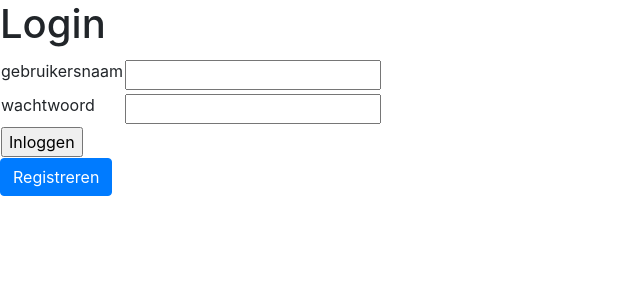
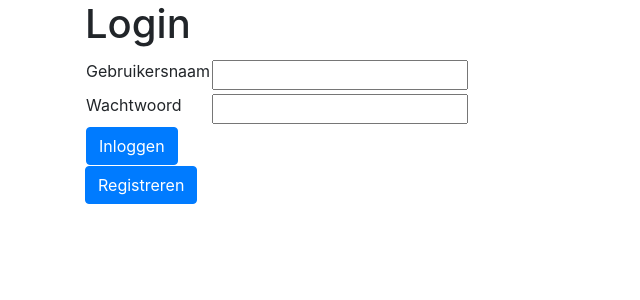
Before and after one commit to Markburg/Health, a PHP site: page / in a window 1280 px wide. Shown: the top 300 px of the page, without its empty margins (0-640 px from the left). Run offline with PHP 8.4, Linux system fonts and the light colour scheme.

Commit message:
logout fixed

```diff
--- a/index.php
+++ b/index.php
@@ -27,11 +27,6 @@ if(isset($_SESSION['role']) && $_SESSION['role']=="admin"){
     {
         $controller->deletePatientAction($_POST['deletepatient']);
     }
-    /*READ:  overzicht alle patienten */
-    else
-    {
-        $controller->readPatientenAction();
-    }
     if(isset($_POST['showForm']))
         {
             $controller->showFormMedicijnAction( $_POST['showForm']);
@@ -54,6 +49,11 @@ if(isset($_SESSION['role']) && $_SESSION['role']=="admin"){
     else if(isset($_POST['logout'])) {
         $controller->logoutAction();
     }
+    /*READ:  overzicht alle patienten */
+    else if (isset($_SESSION['role']) )
+    {
+        $controller->readPatientenAction();
+    }
     /*READ:  overzicht alle medicijnen */
     else
     {
--- a/view/View.php
+++ b/view/View.php
@@ -53,20 +53,22 @@ class View
                     <link rel='stylesheet' href='css/bootstrap.min.css'>
                 </head>
                         <body>
+                        <div class='container'>
                         <h1>Login</h1>
                         <form method=\"post\" action=''>
                             <table>
                             <tr><td colspan='2'>$message</td></tr>
                             <tr><td>
-                                <label for='username''>gebruikersnaam</label></td><td>
+                                <label for='username''>Gebruikersnaam</label></td><td>
                                 <input type=\"text\" name=\"username\" value='' /></td></tr>
                             <tr><td>
-                                <label for=\"password\">wachtwoord</label></td><td>
+                                <label for=\"password\">Wachtwoord</label></td><td>
                                 <input type=\"text\" name=\"password\"/></td></tr>
                             <tr><td>
-                                <input type='submit' name='login' value='Inloggen'></td><td>
+                                <input class='btn btn-primary' type='submit' name='login' value='Inloggen'></td><td>
                                 </td></tr></table>
                                 <input class='btn btn-primary' type='submit' name='registerbutton' value='Registreren'>
+                                </div>
                         </form>
                         </body>
                         </html>
```
